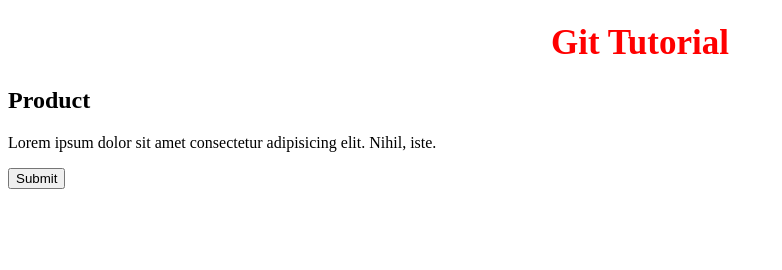
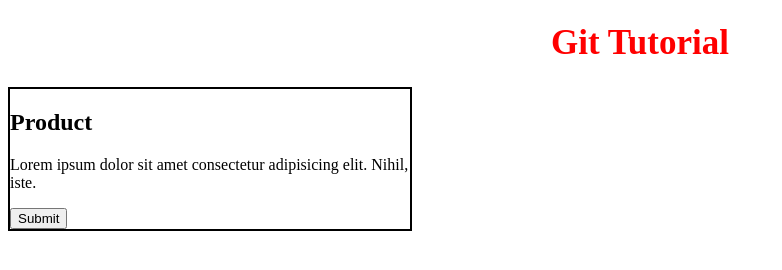
Before and after one commit to ozod07/learn-git, a plain HTML site: page index.html in a window 1280 px wide. Shown: the whole page, without its empty margins (0-782 px from the left). Drawn offline with Linux system fonts and the light colour scheme.

Commit message:
hbvljehbg

```diff
--- a/style.css
+++ b/style.css
@@ -3,3 +3,8 @@ h1{
     font-size: 35px;
     text-align: center;
 }
+div{
+    width: 400px;
+    border: 2px solid;
+
+}
```
